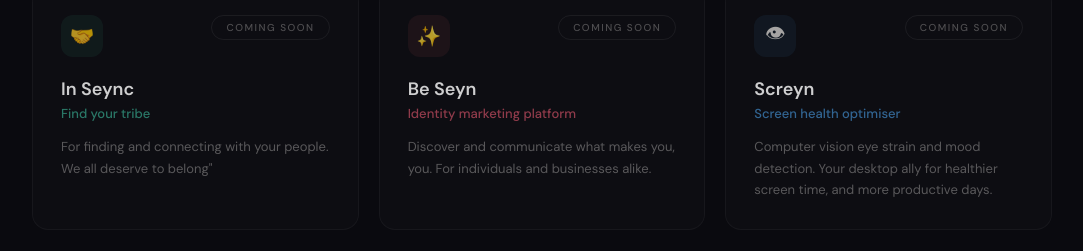
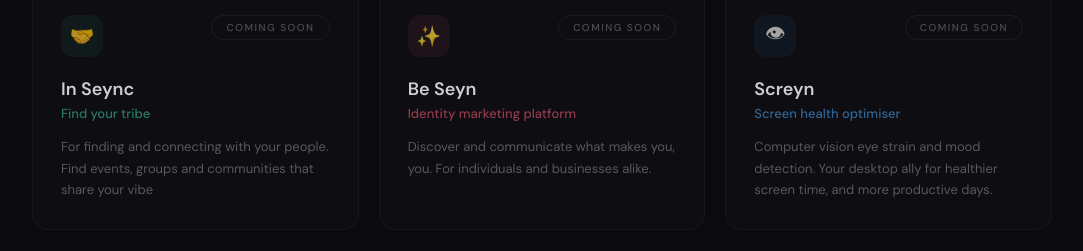
Before and after one commit to arjandhinsa/seyn, a React (Vite) app: page / in a window 1280 px wide. Shown: the part 807-1058 px from the top of the page, without its empty margins (98-1181 px from the left). Built offline with nearby package versions, Linux system fonts and the light colour scheme.

Commit message:
changing description

```diff
--- a/src/App.jsx
+++ b/src/App.jsx
@@ -26,7 +26,7 @@ const products = [
     name: 'In Seync',
     tagline: 'Find your tribe',
     description:
-      'For finding and connecting with your people. We all deserve to belong"',
+      'For finding and connecting with your people. Find events, groups and communities that share your vibe',
     status: 'soon',
     icon: '🤝',
     accent: [61, 191, 160],
```
